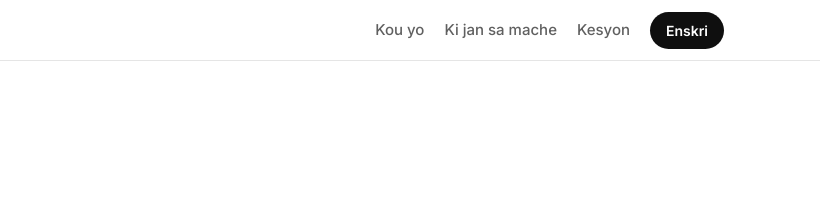
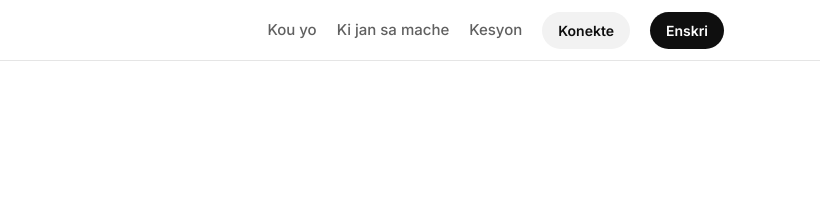
Before and after one commit to Dukensn/Atelye-Ai, a website: page public/index.html in a window 1280 px wide. Shown: the top 214 px of the page, 460-1280 px from the left. Drawn offline with Linux system fonts and the light colour scheme; no server answers.

Commit message:
Landing: Konekte button in the header
Co-Authored-By: Claude Opus 5.5 <noreply@anthropic.com>
Claude-Session: https://claude.ai/code/session_01EfbnunJUApRHNS5LHtqyBb

```diff
--- a/public/index.html
+++ b/public/index.html
@@ -105,6 +105,7 @@
     <a class="lnk" href="#kou">Kou yo</a>
     <a class="lnk" href="#jan">Ki jan sa mache</a>
     <a class="lnk" href="#kesyon">Kesyon</a>
+    <a class="btn sm light" href="/espas">Konekte</a>
     <a class="btn sm" href="/peye">Enskri</a>
   </nav>
 </div></header>
--- a/public/style.css
+++ b/public/style.css
@@ -332,3 +332,5 @@ body.app .msg { font-weight: 500; }
 .zb-a { font-size: 13px; font-weight: 700; margin-top: 6px; }
 @media (min-width: 720px) { .zg { grid-template-columns: repeat(3, 1fr); } }
 .r .th .pl { position: absolute; inset: 0; display: grid; place-items: center; background: rgba(0,0,0,.25); }
+
+@media (max-width: 640px) { header.top nav { gap: 8px; } }
```
